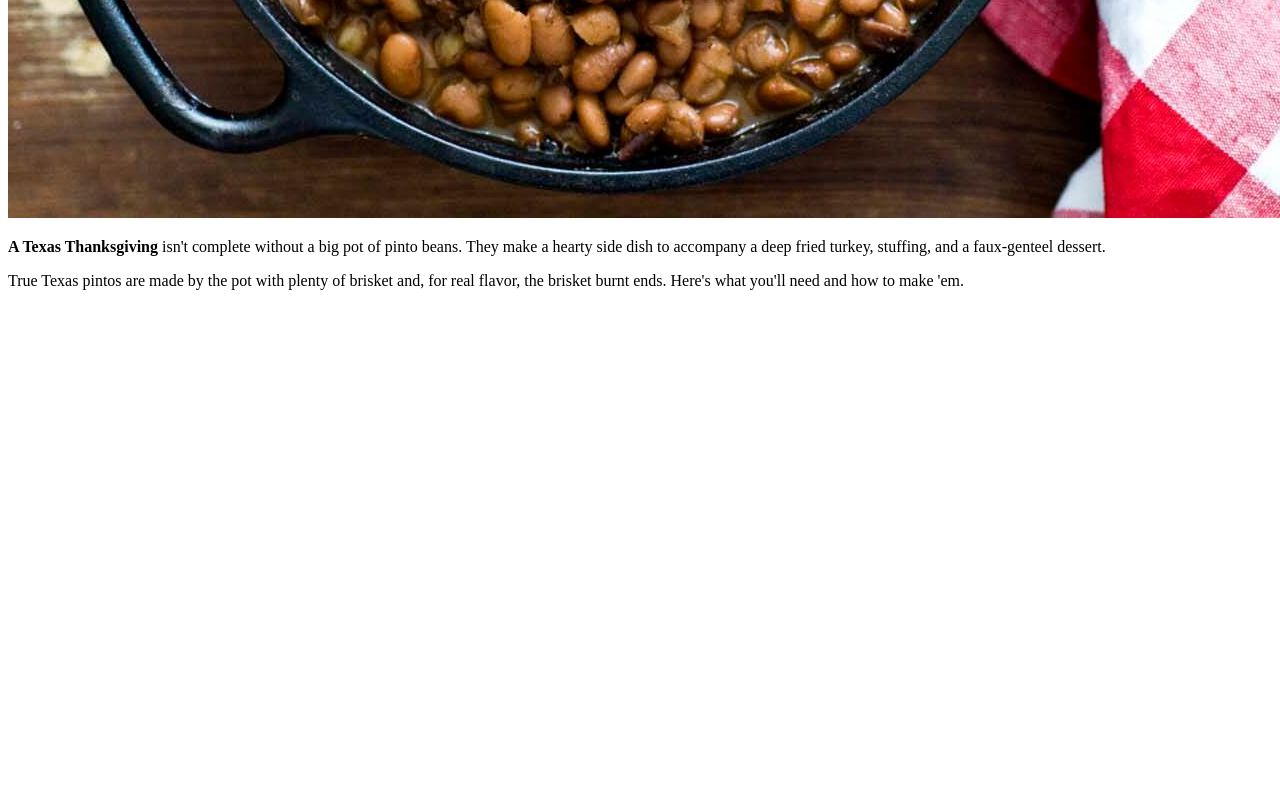
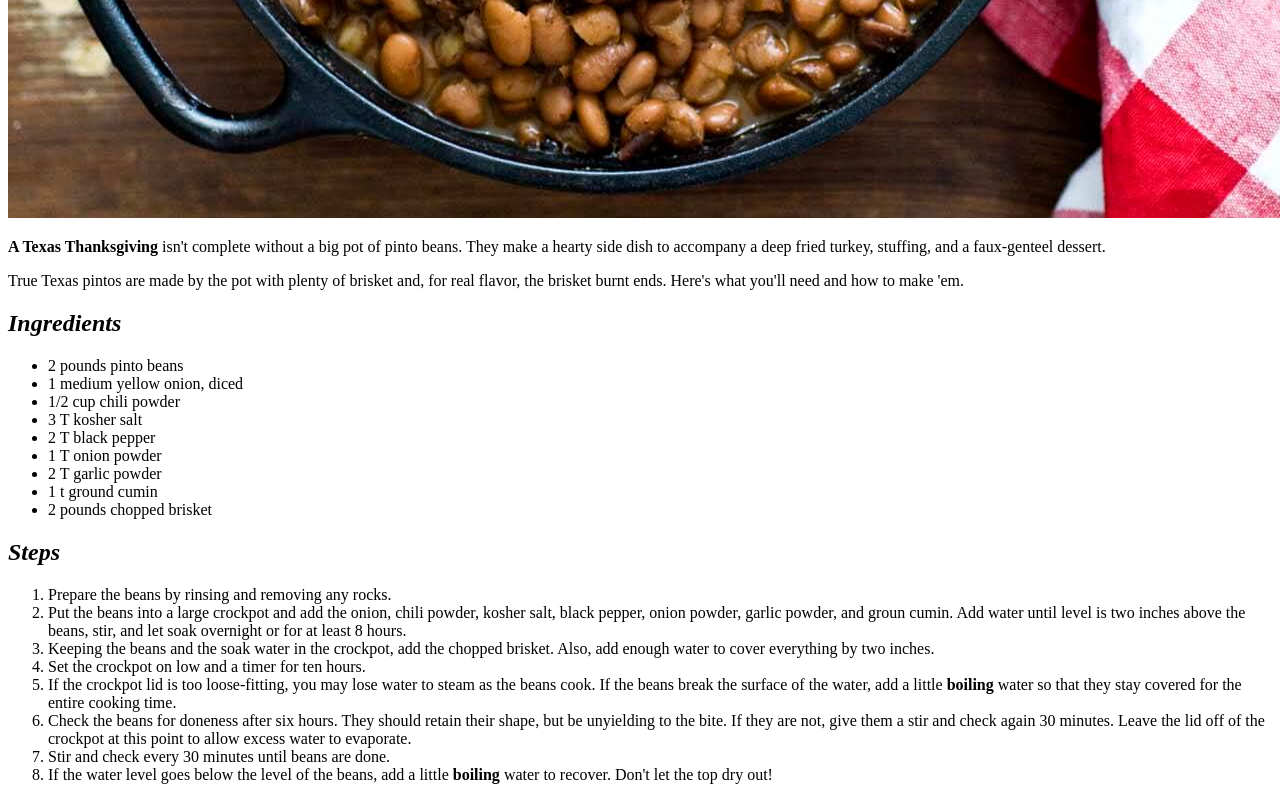
Before and after one commit to jchoover111/odin-recipes, a plain HTML site: page recipes/brisket_beans.html in a window 1280 px wide. Shown: the part 818-1618 px from the top of the page. Before the commit the page ends 1124 px from the top, so only its background shows below. Drawn offline with Linux system fonts and the light colour scheme.

Commit message:
Add Ingredients and Steps

```diff
--- a/recipes/brisket_beans.html
+++ b/recipes/brisket_beans.html
@@ -3,17 +3,57 @@
 <html lang="en">
 
 <head>
+
   <title>Brisket Beans</title>
   <meta charset="utf-8">
 </head>
 
 <body>
+
+  <!-- Recipe title and image -->
   <h1>Texas Brisket Beans</h1>
   <img src="../images/brisket_beans_956x1440.jpg" alt="A cast iron pot filled with pinto beans, brisket, and a wooden spoon.">
 
-  <p><strong>    A Texas Thanksgiving</strong> isn't complete without a big pot of pinto beans. They make a hearty side dish to accompany a deep fried turkey, stuffing, and a faux-genteel dessert.</p>
+  <!-- Descriptive paragraph #1 -->
+  <p><strong>A Texas Thanksgiving</strong> isn't complete without a big pot of pinto beans. They make a hearty side dish to accompany a deep fried turkey, stuffing, and a faux-genteel dessert.</p>
   <p></p>
-  <p>    True Texas pintos are made by the pot with plenty of brisket and, for real flavor, the brisket burnt ends. Here's what you'll need and how to make 'em.</p>
+
+  <!-- Descriptive paragraph #2 -->
+  <p>True Texas pintos are made by the pot with plenty of brisket and, for real flavor, the brisket burnt ends. Here's what you'll need and how to make 'em.</p>
+  <p></p>
+
+  <!-- Ingredients in an unordered list -->
+  <h2><em>Ingredients</em></h2>
+  <ul>
+    <li>2 pounds pinto beans</li>
+    <li>1 medium yellow onion, diced</li>
+    <li>1/2 cup chili powder</li>
+    <li>3 T kosher salt</li>
+    <li>2 T black pepper</li>
+    <li>1 T onion powder</li>
+    <li>2 T garlic powder</li>
+    <li>1 t ground cumin</li>
+    <li>2 pounds chopped brisket</li>
+  </ul>
+
+
+
+  <!-- Method as an ordered list -->
+  <h2><em>Steps</em></h2>
+  <ol>
+    <li>Prepare the beans by rinsing and removing any rocks.</li>
+    <li>Put the beans into a large crockpot and add the onion, chili powder, kosher salt, black pepper, onion powder, garlic powder, and groun cumin. Add water until level is two inches above the beans, stir, and let soak overnight or for at least 8 hours.</li>
+    <li>Keeping the beans and the soak water in the crockpot, add the chopped brisket. Also, add enough water to cover everything by two inches.</li>
+    <li>Set the crockpot on low and a timer for ten hours.</li>
+    <li>If the crockpot lid is too loose-fitting, you may lose water to steam as the beans cook. If the beans break the surface of the water, add a little <strong>boiling</strong> water so that they stay covered for the entire cooking time.</li>
+    <li>Check the beans for doneness after six hours. They should retain their shape, but be unyielding to the bite. If they are not, give them a stir and check again 30 minutes. Leave the lid off of the crockpot at this point to allow excess water to evaporate.</li>
+    <li>Stir and check every 30 minutes until beans are done.</li>
+    <li>If the water level goes below the level of the beans, add a little <strong>boiling</strong> water to recover. Don't let the top dry out!</li>
+  </ol>
+
+
+
+
 </body>
 
 
```
